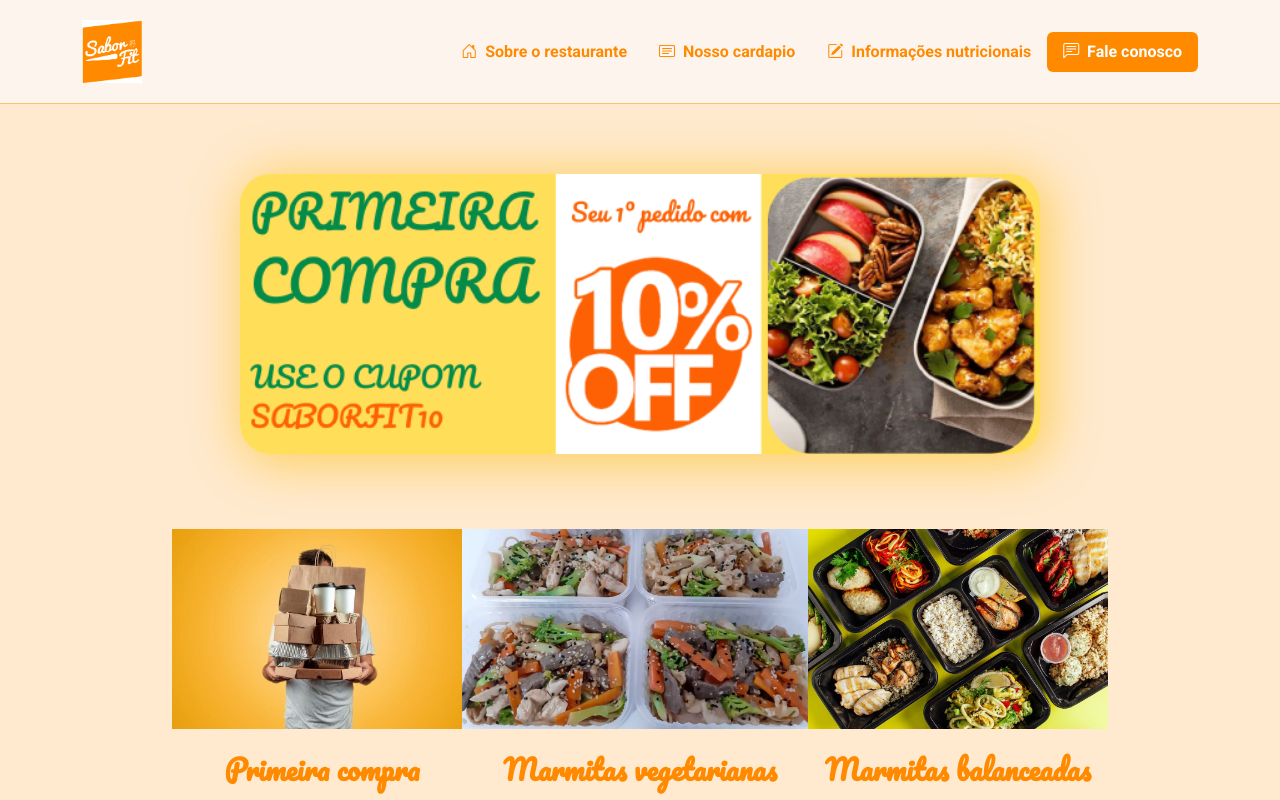
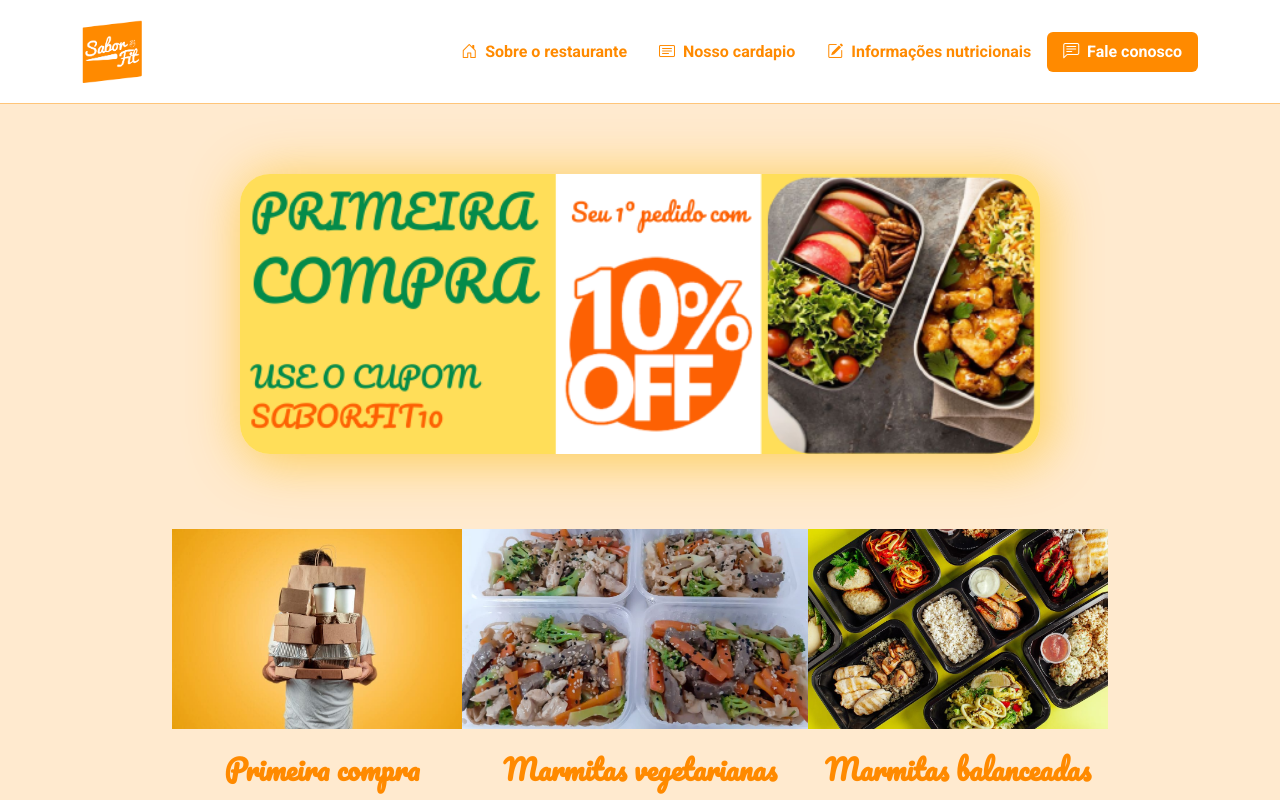
Before and after one commit to HeitorACB/Trabalho-Higor-faculdade, a plain HTML site: page index.html in a window 1280 px wide. Shown: the top 800 px of the page. Drawn offline with nearby package versions, Linux system fonts and the light colour scheme; files whose address does not match are found by name; a web font is replaced by a local one.

```diff
--- a/main.css
+++ b/main.css
@@ -16,7 +16,7 @@
 }
 
 .navbar {
-  background-color: rgb(253, 244, 238);
+  background-color: rgb(255, 255, 255);
   padding-top: 20px;
   padding-bottom: 20px;
 }
```
